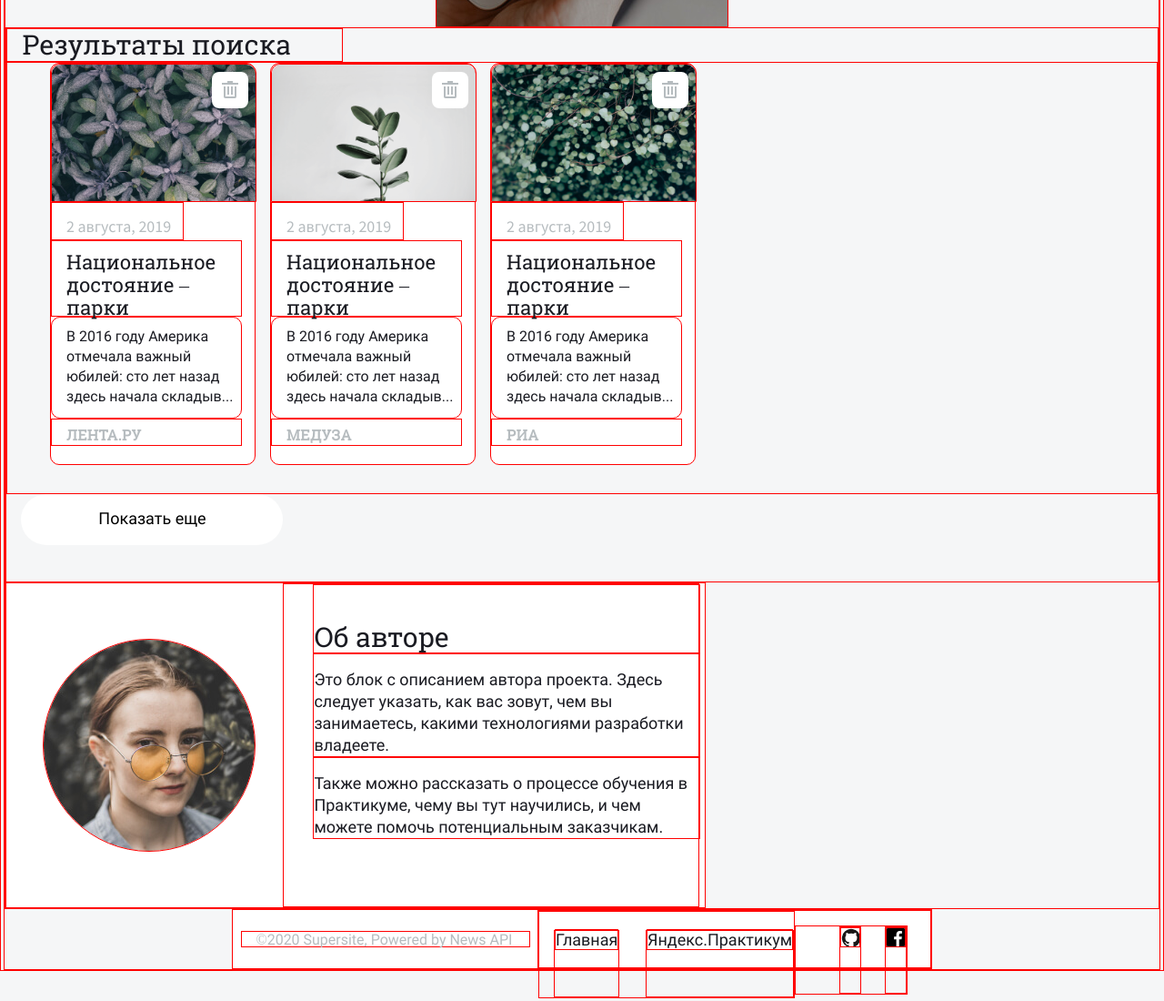
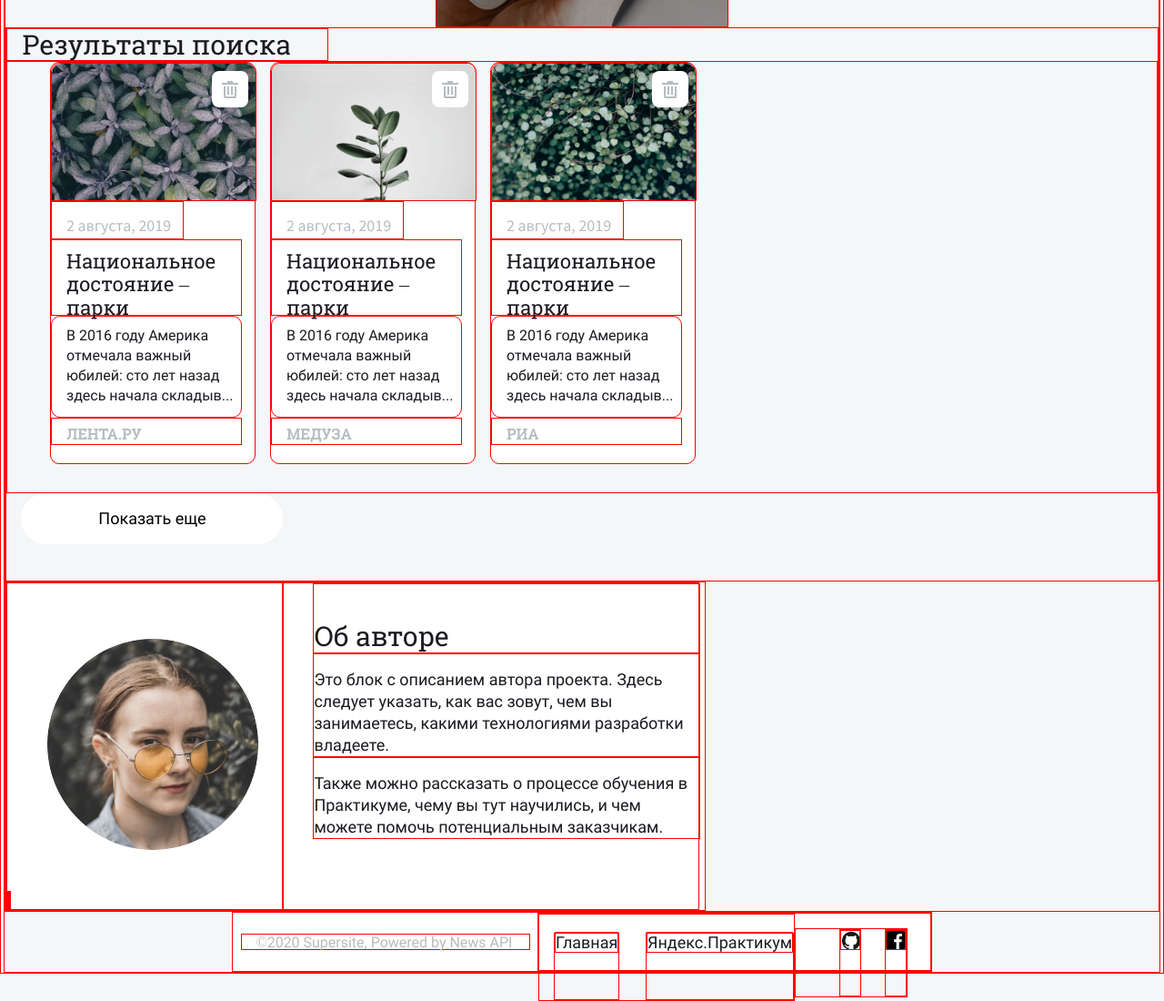
Before and after one commit to rogozhkina/news-explorer-frontend, a website built with webpack: page src/index.html in a window 1280 px wide. Shown: the part 537-1637 px from the top of the page at 91% size. Built offline with nearby package versions, Linux system fonts and the light colour scheme.

Commit message:
Верстка

```diff
--- a/src/css/index.css
+++ b/src/css/index.css
@@ -266,8 +266,10 @@ body {
 
 @media screen and (min-width: 622px) {
   .section__title {
-    width: 352px;
-    padding-left: 160px;
+    width: 336px;
+    height: 34px;
+    /* padding-left: 40px; */
+    margin-left: 40px;
   }
 }
 
@@ -529,7 +531,7 @@ body {
   width: 224px;
   /* min-height: 420px; */
   height: 430px;
-  margin-left: 16px;
+  /* margin-left: 16px; */
   margin-bottom: 9px;
   background-color: #fff;
   border-radius: 10px;
@@ -893,12 +895,18 @@ body {
   }
 }
 
+.about__photo-section {
+  width: 272px;
+  height: 272px;
+  margin: 0 auto;
+}
+
 .about__photo {
   width: 272px;
   height: 272px;
   margin: 0 auto;
   border-radius: 1000px;
-  background: url(../images/mobile/avatar/image-03_mobile.jpg);
+  /* background: url(../images/mobile/avatar/image-03_mobile.jpg); */
 }
 
 @media screen and (min-width: 622px) {
@@ -906,7 +914,7 @@ body {
     width: 232px;
     height: 232px;
     margin: 61px 32px 61px 40px;
-    background: url(../images/tablet/avatar/image-03_tablet.jpg);
+    /* background: url(../images/tablet/avatar/image-03_tablet.jpg); */
   }
 
 }
@@ -917,7 +925,7 @@ body {
     width: 464px;
     height: 464px;
     margin: 61px 32px 61px 40px;
-    background: url(../images/desktop/avatar/image-03_desktop.png);
+    /* background: url(../images/desktop/avatar/image-03_desktop.png); */
   }
 
 }
@@ -1072,8 +1080,8 @@ body {
 @media screen and (min-width: 622px) {
   .footer__column-navigation {
     width: 264px;
-    /* height: 22px;
-    margin: 24px auto; */
+    height: 22px;
+    /* margin: 24px auto; */
     flex-direction: row;
     /* flex-wrap: wrap; */
   }
@@ -1109,9 +1117,9 @@ body {
 
 @media screen and (min-width: 622px) {
   .footer__column-social-icons {
-    /* width: 300px;
+    /* width: 300px; */
     height: 22px;
-    margin: 24px auto; */
+    /* margin: 24px auto; */
     flex-direction: row;
     padding-left: 48px;
     /* flex-wrap: wrap; */
--- a/src/index.html
+++ b/src/index.html
@@ -174,7 +174,11 @@
         </button>
       </div>
       <div class="section section_about">
-        <div class="about__photo"></div>
+        <picture>
+          <source media="(min-width: 1282px)" srcset="<%=require("./images/desktop/avatar/image-03_desktop.png")%>" />
+          <source media="(min-width: 622px)" srcset="<%=require("./images/tablet/avatar/image-03_tablet.jpg")%>" />
+          <img class="about__photo" src="<%=require("./images/mobile/avatar/image-03_mobile.jpg")%>" alt="Фотография автора сайта" />
+        </picture>
         <div class="about__content">
           <h2 class="title about__title">Об авторе</h2>
           <p class="text about__text">
```
